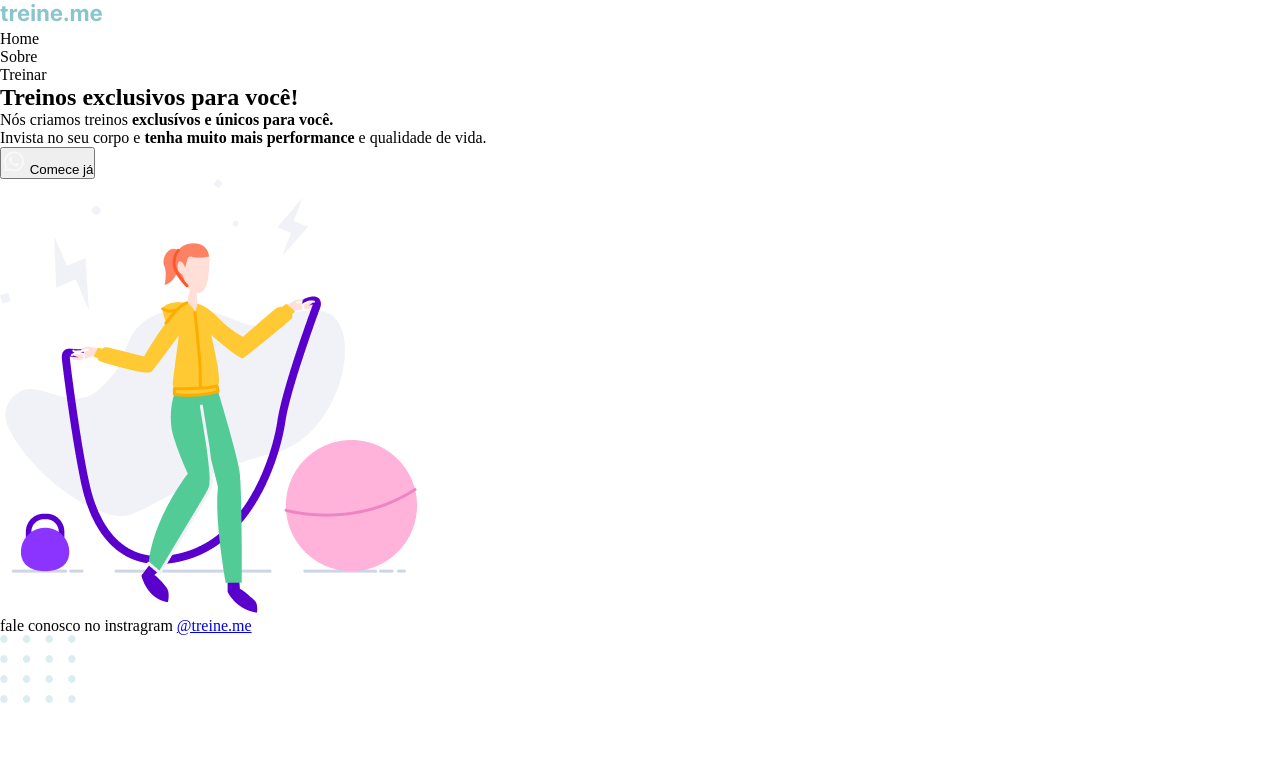
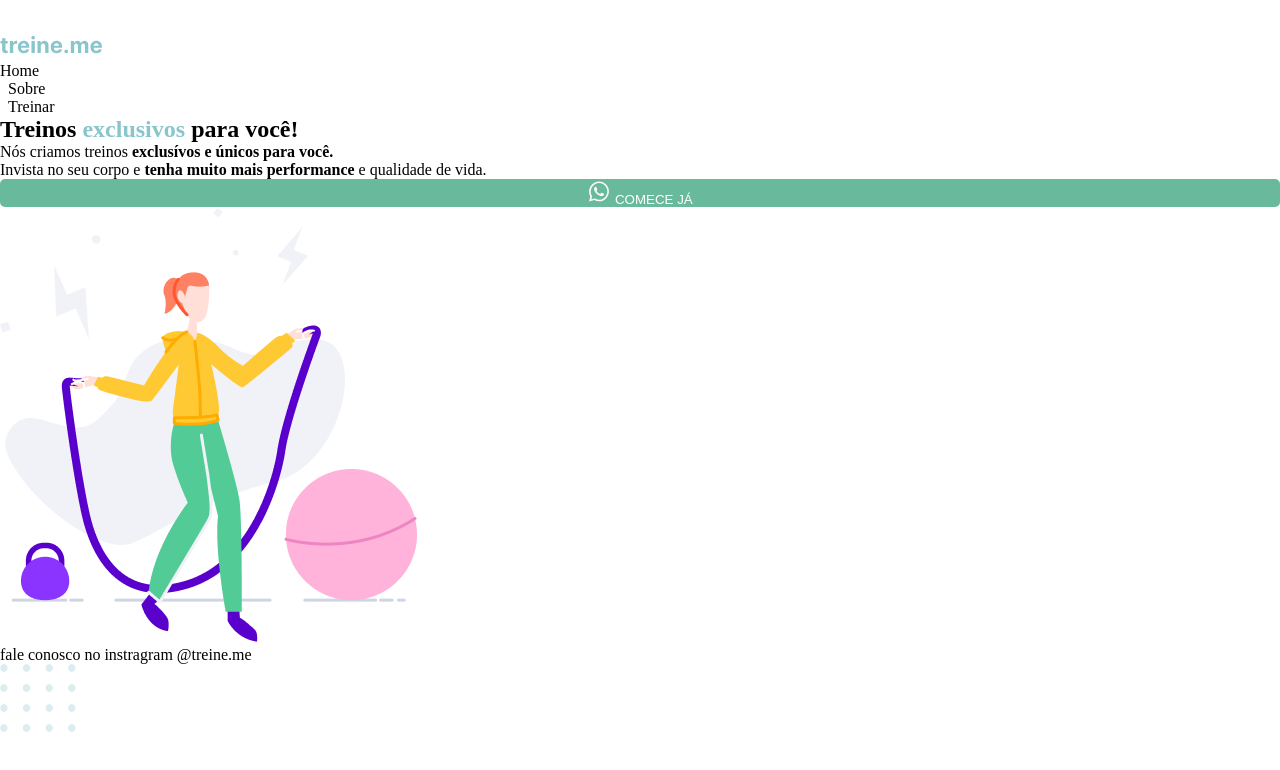
Before and after one commit to GomidesTs/trainings, a plain HTML site: page index.html in a window 1280 px wide. Drawn offline with nearby package versions, Linux system fonts and the light colour scheme; files that its build step writes are made by us from their sources.

Commit message:
style: spacing and positioning of elements on canvas

```diff
--- a/src/css/style.scss
+++ b/src/css/style.scss
@@ -1,5 +1,87 @@
-*,*::after,*::before{
+*,
+*::after,
+*::before {
     box-sizing: border-box;
     margin: 0;
     padding: 0;
 }
+
+html {
+    scroll-behavior: smooth;
+    cursor: default;
+    user-select: none;
+}
+
+body {
+    width: 100%;
+
+    &::-webkit-scrollbar {
+        display: none;
+    }
+}
+
+header {
+    padding-top: 32px;
+    li + li {
+        margin-left: 8px;
+    }
+}
+
+li {
+    list-style: none;
+}
+
+span {
+    color: #89c5cc;
+}
+
+button {
+    background-color: #69b99d;
+    border: none;
+    width: 100%;
+    cursor: pointer;
+    color: #ffffff;
+    text-transform: uppercase;
+    border-radius: 5px;
+    transition: 1s ease;
+
+    &:hover {
+        transform: scale(1.02);
+        background-color: #21e6a1;
+    }
+}
+
+a {
+    text-decoration: none;
+    color: #000;
+}
+
+.p {
+    padding: 8px 16px;
+}
+
+.mt {
+    margin-top: 24px;
+}
+
+.ml{
+    margin-left: 8px;
+}
+
+.flex-space {
+    display: flex;
+    align-items: center;
+    justify-content: space-between;
+}
+
+.flex-center {
+    display: flex;
+    align-items: center;
+    justify-content: center;
+}
+
+@media screen and (max-width: 960px) {
+    .flex {
+        flex-direction: column;
+    }
+}
```
